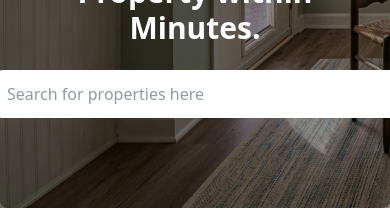
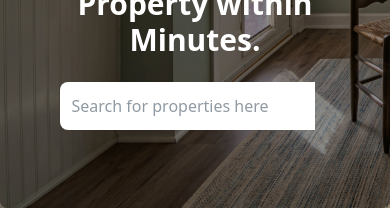
Before and after one commit to jeettan/fullstack-realestate-project, a React (Vite) app: page / in a window 390 px wide. Shown: the part 472-682 px from the top of the page. Built offline with nearby package versions, Linux system fonts and the light colour scheme; no server answers; some icons are missing.

Commit message:
Fix searchbar small bug

```diff
--- a/src/components/Home/Hero.tsx
+++ b/src/components/Home/Hero.tsx
@@ -38,10 +38,10 @@ export default function Hero() {
         <h3 className="text-white text-3xl font-bold">
           Rent, Lease, or Sell Property within Minutes.
         </h3>
-        <div className="flex w-70 md:w-200 justify-center">
-          <form>
+        <form>
+          <div className="flex w-60 md:w-200 justify-center">
             <input
-              name="searchbar"
+              name="query"
               placeholder="Search for properties here"
               className="bg-white p-3 rounded-l-lg shadow-xs w-100"
               onChange={(e) => changeInput(e)}
@@ -60,8 +60,8 @@ export default function Hero() {
                 }}
               />
             </button>
-          </form>
-        </div>
+          </div>
+        </form>
       </div>
     </div>
   );
```
